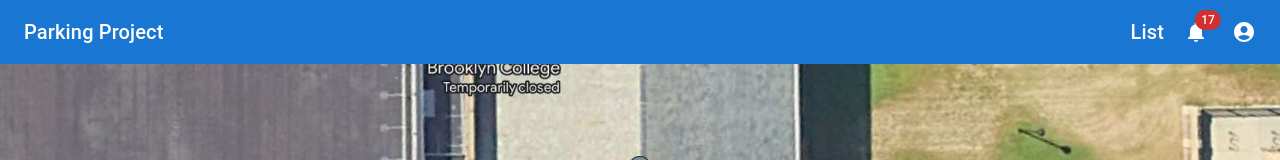
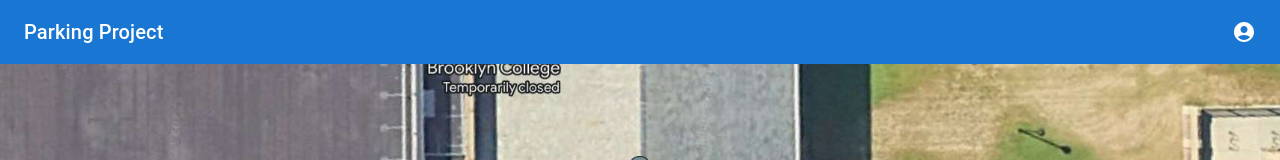
Before and after one commit to hafeefas/HCIParking, a React (Create React App) app: page /reservedSpots/1 in a window 1280 px wide. Shown: the top 160 px of the page. Built offline with nearby package versions, Linux system fonts and the light colour scheme.

Commit message:
fixed navbar

```diff
--- a/src/components/Navbar.js
+++ b/src/components/Navbar.js
@@ -121,7 +121,7 @@ export default function PrimarySearchAppBar() {
       <MenuItem onClick={handleMenuClose}>
         <Link to='/user-profiles'> Profiles</Link>
       </MenuItem>
-      <MenuItem onClick={handleMenuClose}>My account</MenuItem>
+
     </Menu>
   );
 
@@ -142,18 +142,6 @@ export default function PrimarySearchAppBar() {
       open={isMobileMenuOpen}
       onClose={handleMobileMenuClose}
     >
-      <MenuItem>
-        <StyledIconButton
-          size="large"
-          aria-label="show 17 new notifications"
-          color="inherit"
-        >
-          <Badge badgeContent={17} color="error">
-            <NotificationsIcon />
-          </Badge>
-        </StyledIconButton>
-        <p>Notifications</p>
-      </MenuItem>
       <MenuItem onClick={handleProfileMenuOpen}>
         <StyledIconButton
           size="large"
@@ -182,27 +170,7 @@ export default function PrimarySearchAppBar() {
             Parking Project
           </Typography>
           <Box sx={{ flexGrow: 1 }} />
-          <StyledIconButton>
-            <Typography
-              variant="h6"
-              noWrap
-              component="div"
-              sx={{ display: { xs: "none", sm: "block" }, cursor: "pointer" }}
-              onClick={handleDrawerOpen}
-            >
-              List
-            </Typography>
-          </StyledIconButton>
           <Box sx={{ display: { xs: "none", md: "flex" } }}>
-            <StyledIconButton
-              size="large"
-              aria-label="show 17 new notifications"
-              color="inherit"
-            >
-              <Badge badgeContent={17} color="error">
-                <NotificationsIcon />
-              </Badge>
-            </StyledIconButton>
             <StyledIconButton
               size="large"
               edge="end"
```
